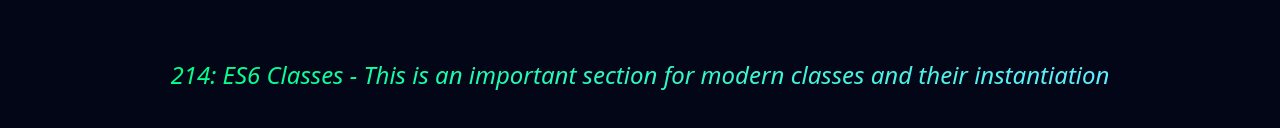
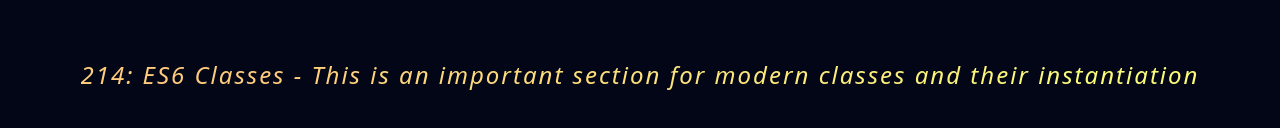
Before and after one commit to m0x0m0x/ujs14, a website with bundled scripts: page index.html in a window 1280 px wide. In both pictures the pointer is over the element 639 px from the left and 252 px from the top of the page. Shown: the part 178-306 px from the top of the page. Built offline with nearby package versions, Linux system fonts and the light colour scheme; a web font is replaced by a local one.

Commit message:
add somenice gradient panty

```diff
--- a/W/214.js
+++ b/W/214.js
@@ -27,6 +27,11 @@ class PersonCL {
   calcAge() {
     console.log(2037 - this.birthYear);
   }
+
+  // greeter function
+  greeter() {
+    console.log(`Lick ${this.firstName} AssAndPussy`);
+  }
 }
 
 // Instance is here
@@ -42,3 +47,4 @@ PersonCL.prototype.greet = function () {
 };
 
 jess.greet();
+jess.greeter();
--- a/styles.css
+++ b/styles.css
@@ -88,6 +88,19 @@ p {
   -webkit-background-clip: text;
   color: transparent;
   text-align: center;
+  transition: all 800ms;
+}
+p:hover {
+  letter-spacing: 2px;
+  background: radial-gradient(
+    circle at 10% 20%,
+    rgb(255, 200, 124) 0%,
+    rgb(252, 251, 121) 90%
+  );
+  background-clip: text;
+  -webkit-background-clip: text;
+  color: transparent;
+  text-align: center;
 }
 
 .animated-bg {
```
